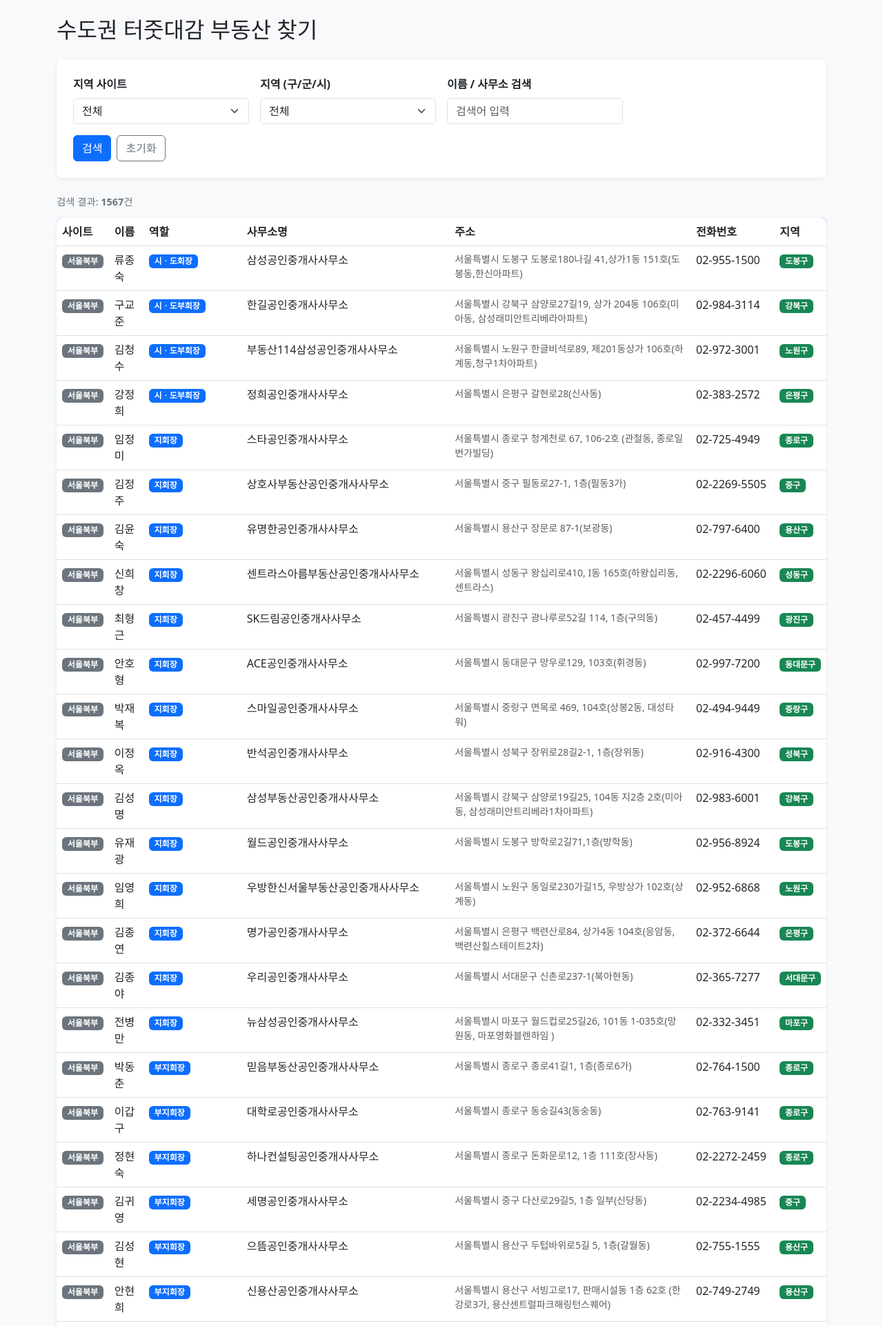
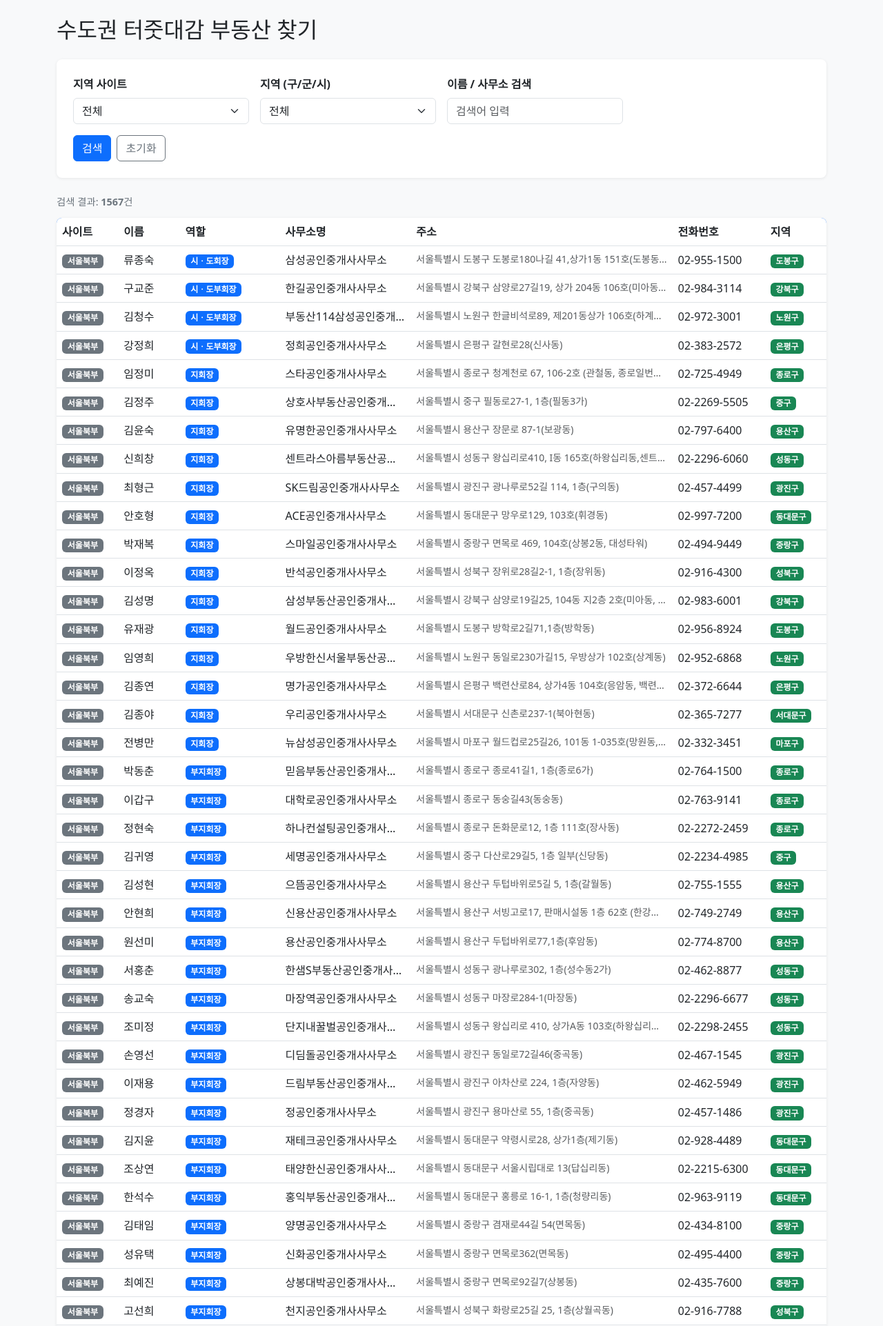
Before and after one commit to palmtree7/k-real-estate-finder, a Flask app: page / in a window 1280 px wide. Shown: the top 1923 px of the page at 69% size. Run offline with Flask 3, Linux system fonts and the light colour scheme.

Commit message:
Fix desktop table column widths

```diff
--- a/templates/index.html
+++ b/templates/index.html
@@ -10,6 +10,7 @@
     .filter-card { background: #fff; border-radius: 8px; padding: 1.5rem; margin-bottom: 1.5rem; box-shadow: 0 1px 4px rgba(0,0,0,.08); }
     .table-card { background: #fff; border-radius: 8px; box-shadow: 0 1px 4px rgba(0,0,0,.08); overflow: hidden; }
     thead { background: #0d6efd; color: #fff; }
+    .table-card td, .table-card th { overflow: hidden; text-overflow: ellipsis; white-space: nowrap; }
     .badge-tab { font-size: .75rem; }
     .no-data { text-align: center; padding: 3rem; color: #6c757d; }
     .result-count { font-size: .9rem; color: #6c757d; margin-bottom: .75rem; }
@@ -72,7 +73,16 @@
   {% if results %}
   {# Desktop table #}
   <div class="table-card d-none d-md-block">
-    <table class="table table-hover mb-0">
+    <table class="table table-hover mb-0" style="table-layout: fixed; width: 100%;">
+      <colgroup>
+        <col style="width: 8%">   {# 사이트 #}
+        <col style="width: 8%">   {# 이름 #}
+        <col style="width: 13%">  {# 역할 #}
+        <col style="width: 17%">  {# 사무소명 #}
+        <col style="width: 34%">  {# 주소 #}
+        <col style="width: 12%">  {# 전화번호 #}
+        <col style="width: 8%">   {# 지역 #}
+      </colgroup>
       <thead>
         <tr>
           <th>사이트</th>
```
